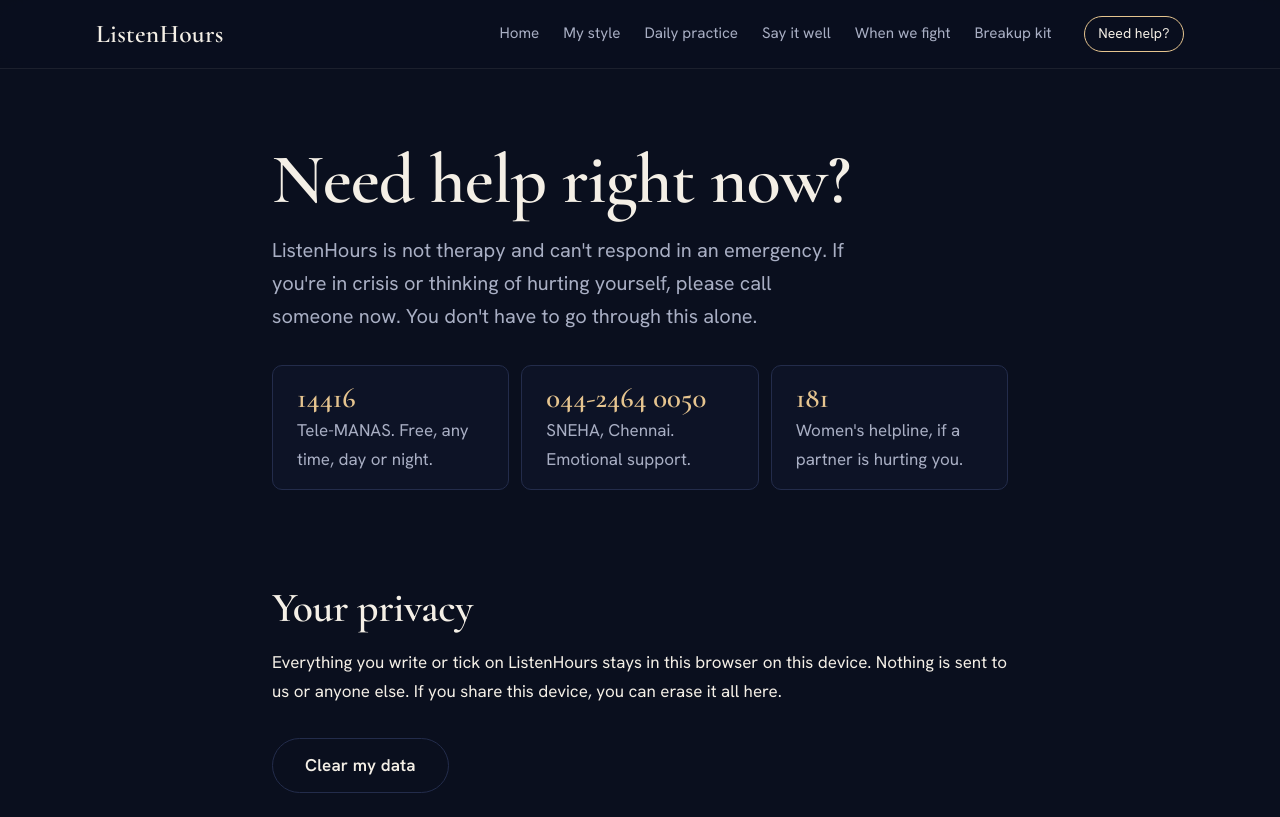
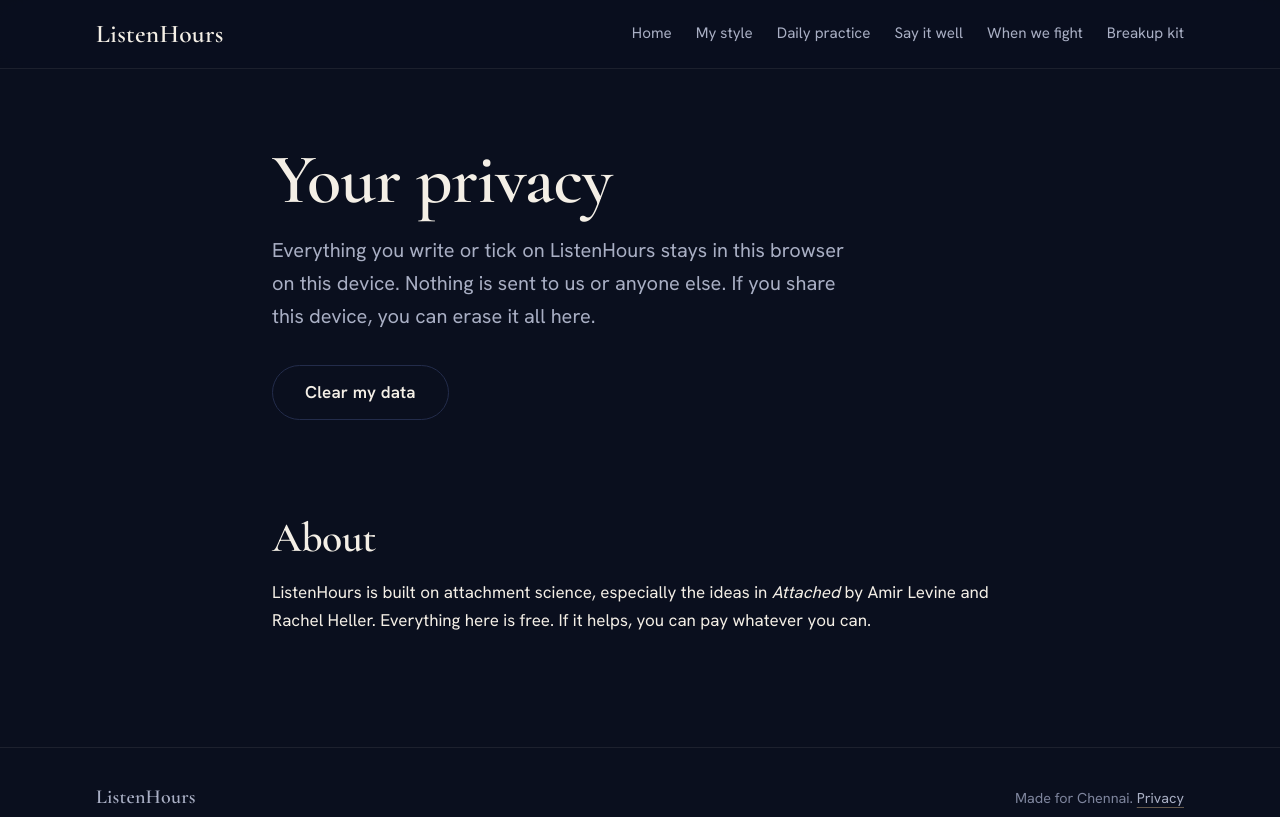
Before and after one commit to prakashbhaskaran/listenhours, a website with bundled scripts: page privacy.html in a window 1280 px wide. Shown: the top 817 px of the page. Built offline with nearby package versions, Linux system fonts and the light colour scheme.

Commit message:
Remove crisis numbers and coming-soon note; help page becomes Privacy
- Crisis helplines removed from the site (owner's decision)
- "Coming soon: talk to a person" note removed from home
- help.html renamed to privacy.html (privacy, clear data, about)
- Header "Need help?" link removed; footer links to Privacy

Co-Authored-By: Claude Opus 5.5 <noreply@anthropic.com>

```diff
--- a/css/style.css
+++ b/css/style.css
@@ -117,17 +117,6 @@ strong { font-weight: 600; }
   text-decoration: none;
   margin-right: auto;
 }
-.help-link {
-  order: 3;
-  font-size: 0.88rem;
-  color: var(--ink-soft);
-  text-decoration: none;
-  border: 1px solid var(--line);
-  border-radius: var(--radius-pill);
-  padding: 0.3rem 0.85rem;
-  white-space: nowrap;
-}
-.help-link:hover, .help-link[aria-current="page"] { color: var(--ink); border-color: var(--gold); }
 .site-nav { order: 2; display: flex; flex-wrap: wrap; gap: var(--s1) var(--s5); }
 .site-nav a {
   color: var(--ink-soft);
@@ -146,7 +135,6 @@ strong { font-weight: 600; }
   background: var(--gold);
 }
 @media (max-width: 879px) {
-  .help-link { order: 2; }
   .site-nav {
     order: 3;
     width: 100%;
@@ -456,13 +444,6 @@ ol.steps li::marker { font-family: var(--display); font-size: 1.2rem; color: var
 .pay .btn:hover { background: #f3bccb; }
 .result .pay { margin-top: var(--s6); }
 
-/* Help page */
-.helplines { list-style: none; padding: 0; margin: var(--s4) 0 0; display: grid; gap: var(--s3); }
-.helplines li { margin: 0; display: grid; gap: 2px; padding: var(--s4) var(--s5); border: 1px solid var(--line); border-radius: var(--radius-s); background: var(--bg-2); }
-.helplines a { font-family: var(--display); font-size: 1.8rem; font-weight: 600; text-decoration: none; line-height: 1.1; }
-.helplines span { color: var(--ink-soft); }
-@media (min-width: 720px) { .helplines { grid-template-columns: repeat(3, 1fr); } }
-
 /* Footer */
 .site-footer { border-top: 1px solid var(--line-soft); padding: var(--s6) 0; color: var(--ink-faint); font-size: 0.9rem; }
 .site-footer .wrap { max-width: 72rem; display: flex; flex-wrap: wrap; gap: var(--s2) var(--s5); align-items: baseline; justify-content: space-between; }
--- a/js/lib/layout.js
+++ b/js/lib/layout.js
@@ -21,14 +21,13 @@ export function renderShell({ active } = {}) {
         ${NAV.map(([href, label]) =>
           `<a href="${href}"${href === active ? ' aria-current="page"' : ""}>${label}</a>`).join("")}
       </nav>
-      <a class="help-link" href="help.html"${active === "help.html" ? ' aria-current="page"' : ""}>Need help?</a>
     </div>`;
   }
   if (footer) {
     footer.className = "site-footer";
     footer.innerHTML = `<div class="wrap">
       <a class="brand" href="index.html">ListenHours</a>
-      <span>Made for Chennai. <a href="help.html">Help and privacy</a></span>
+      <span>Made for Chennai. <a href="privacy.html">Privacy</a></span>
     </div>`;
   }
 }
--- a/js/pages/help.js
+++ b/js/pages/privacy.js
@@ -1,7 +1,7 @@
 import { renderShell } from "../lib/layout.js";
 import { clearAll } from "../lib/store.js";
 
-renderShell({ active: "help.html" });
+renderShell({ active: "privacy.html" });
 document.getElementById("clear-data").addEventListener("click", () => {
   clearAll();
   document.getElementById("clear-status").textContent = "Done. Everything you saved on this device has been erased.";
--- a/help.html
+++ b/privacy.html
@@ -3,7 +3,7 @@
 <head>
   <meta charset="utf-8">
   <meta name="viewport" content="width=device-width, initial-scale=1">
-  <title>Help and privacy · ListenHours</title>
+  <title>Privacy · ListenHours</title>
   <link rel="preconnect" href="https://fonts.googleapis.com">
   <link rel="preconnect" href="https://fonts.gstatic.com" crossorigin>
   <link href="https://fonts.googleapis.com/css2?family=Cormorant+Garamond:wght@500;600;700&family=Hanken+Grotesk:wght@400;500;600&display=swap" rel="stylesheet">
@@ -12,16 +12,8 @@
 <body>
   <header id="site-header"></header>
   <main class="wrap">
-    <h1>Need help right now?</h1>
-    <p class="lede">ListenHours is not therapy and can't respond in an emergency. If you're in crisis or thinking of hurting yourself, please call someone now. You don't have to go through this alone.</p>
-    <ul class="helplines">
-      <li><a href="tel:14416">14416</a><span>Tele-MANAS. Free, any time, day or night.</span></li>
-      <li><a href="tel:04424640050">044-2464 0050</a><span>SNEHA, Chennai. Emotional support.</span></li>
-      <li><a href="tel:181">181</a><span>Women's helpline, if a partner is hurting you.</span></li>
-    </ul>
-
-    <h2>Your privacy</h2>
-    <p>Everything you write or tick on ListenHours stays in this browser on this device. Nothing is sent to us or anyone else. If you share this device, you can erase it all here.</p>
+    <h1>Your privacy</h1>
+    <p class="lede">Everything you write or tick on ListenHours stays in this browser on this device. Nothing is sent to us or anyone else. If you share this device, you can erase it all here.</p>
     <div class="actions">
       <button type="button" class="btn quiet" id="clear-data">Clear my data</button>
       <span class="muted small" id="clear-status" role="status"></span>
@@ -31,6 +23,6 @@
     <p>ListenHours is built on attachment science, especially the ideas in <cite>Attached</cite> by Amir Levine and Rachel Heller. Everything here is free. If it helps, you can pay whatever you can.</p>
   </main>
   <footer id="site-footer"></footer>
-  <script type="module" src="js/pages/help.js"></script>
+  <script type="module" src="js/pages/privacy.js"></script>
 </body>
 </html>
```
Also changed, not shown: index.html (+0 -3 lines), .preview/smoke.html, README.md.
